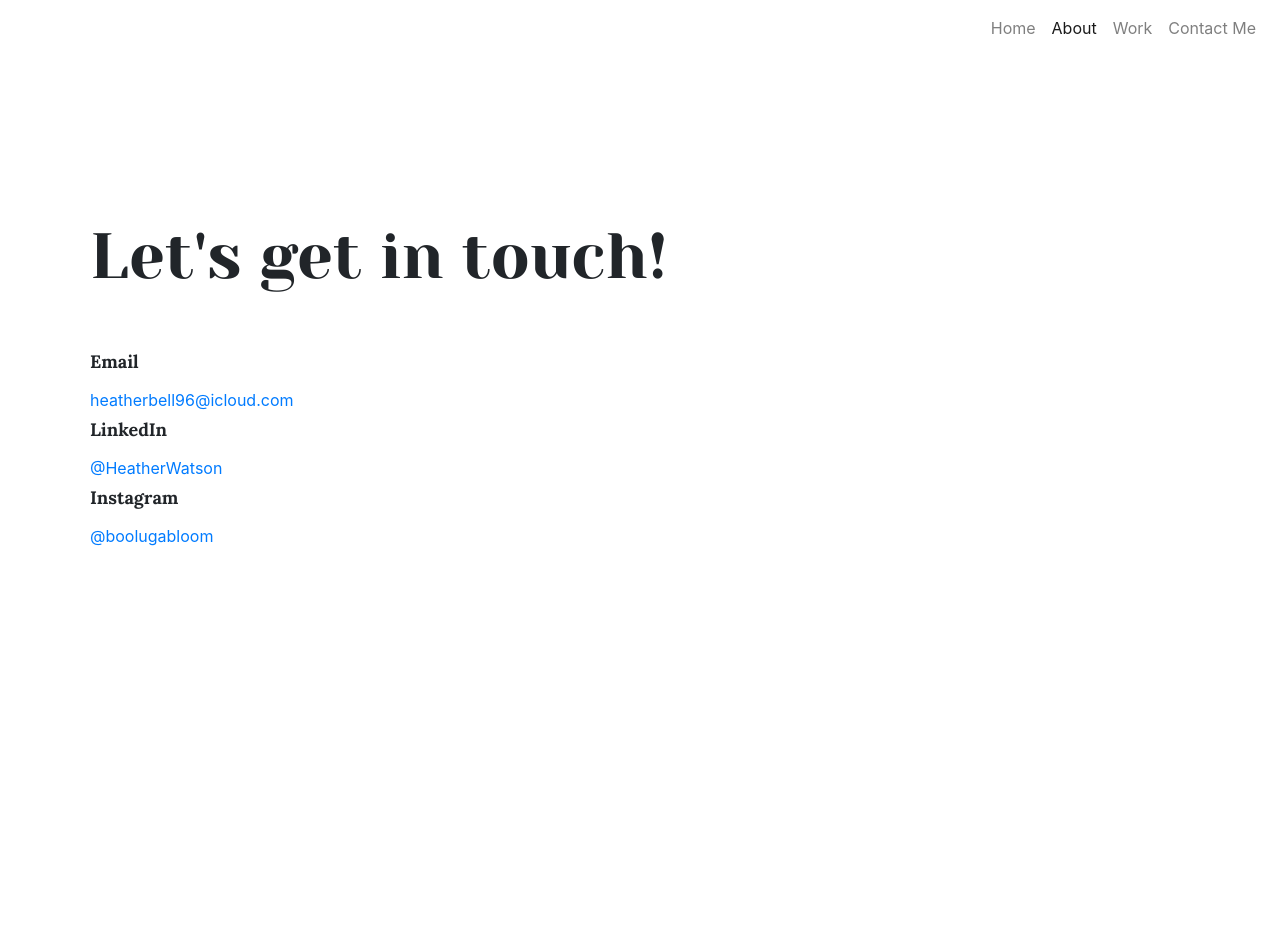
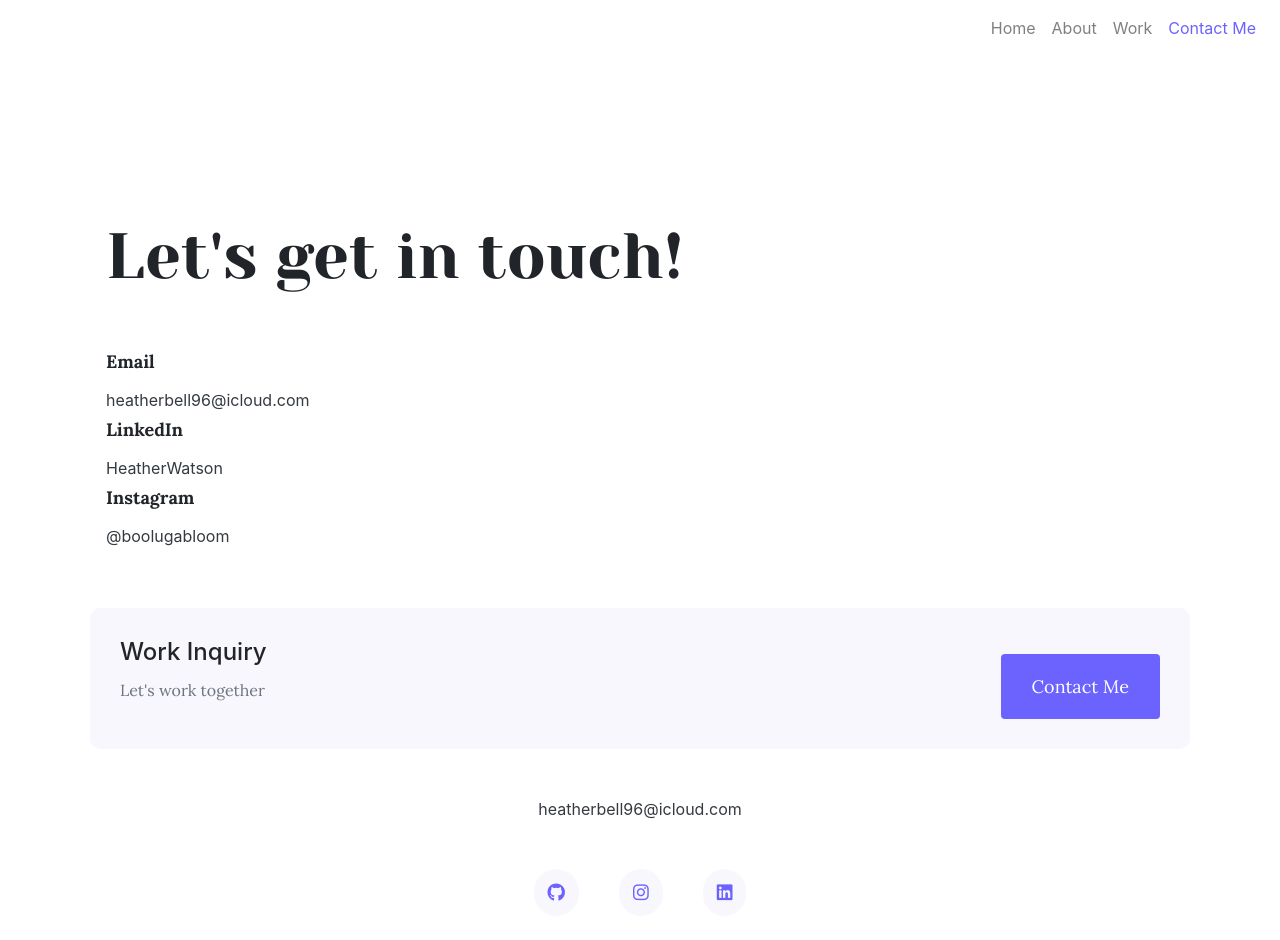
Before and after one commit to heatherwatson96/portfolio-project-shecodes, a plain HTML site: page contact.html in a window 1280 px wide. Before the commit the page ends 800 px from the top, so only its background shows below. Drawn offline with nearby package versions, Linux system fonts and the light colour scheme.

Commit message:
added footer to each page with social links, changed link colour on contact page and fixed layout on home page

```diff
--- a/contact.html
+++ b/contact.html
@@ -61,33 +61,72 @@
 
       <div class="collapse navbar-collapse" id="navbarNavAltMarkup">
         <div class="navbar-nav ml-auto">
-          <a class="black-links nav-item nav-link" href="#">Home </a>
-          <a class="black-links nav-item nav-link active" href="#"
-            >About <span class="sr-only">(current)</span></a
+          <a class="black-links nav-item nav-link" href="/">Home </a>
+          <a class="black-links nav-item nav-link" href="/about.html">About </a>
+          <a class="black-links nav-item nav-link" href="/work.html">Work</a>
+          <a class="black-links nav-item nav-link active" href="/contact.html"
+            >Contact Me <span class="sr-only">(current)</span></a
           >
-          <a class="black-links nav-item nav-link" href="#">Work</a>
-          <a class="black-links nav-item nav-link" href="#">Contact Me</a>
         </div>
       </div>
     </nav>
     <div class="content-container container">
-      <div class="content">
+      <div class="content ml-3">
         <h1 class="mb-5">Let's get in touch!</h1>
         <h3>Email</h3>
-        <a href="mailto:heatherbell96@icloud.com">heatherbell96@icloud.com</a>
+        <a href="mailto:heatherbell96@icloud.com" class="text-dark"
+          >heatherbell96@icloud.com</a
+        >
 
         <h3>LinkedIn</h3>
         <a
           href="https://www.linkedin.com/in/heather-watson-86a041167/"
+          class="text-dark"
           target="_blank"
-          >@HeatherWatson
+          >HeatherWatson
         </a>
         <h3>Instagram</h3>
 
-        <a href="https://www.instagram.com/boolugabloom/" target="_blank"
+        <a
+          href="https://www.instagram.com/boolugabloom/"
+          class="text-dark"
+          target="_blank"
           >@boolugabloom</a
         >
       </div>
+      <footer>
+        <div class="contact-box justify-content-between mb-5 d-none d-md-flex">
+          <div>
+            <h4>Work Inquiry</h4>
+            <p class="text-muted">Let's work together</p>
+          </div>
+          <div>
+            <a href="" class="btn btn-branding mt-3">Contact Me</a>
+          </div>
+        </div>
+        <div class="d-flex justify-content-center mb-5">
+          <a href="mailto:heatherbell96@icloud.com" class="text-dark"
+            >heatherbell96@icloud.com</a
+          >
+        </div>
+        <div class="social-links d-flex justify-content-center">
+          <a href="https://github.com/heatherwatson96" target="_blank">
+            <i class="fab fa-github"></i>
+          </a>
+          <a
+            href="https://www.instagram.com/boolugabloom/?hl=en-gb"
+            target="_blank"
+          >
+            <i class="fab fa-instagram"></i>
+          </a>
+          <a
+            href="https://www.linkedin.com/in/heather-watson-86a041167/"
+            target="_blank"
+          >
+            <i class="fab fa-linkedin"></i>
+          </a>
+        </div>
+      </footer>
     </div>
   </body>
 </html>
--- a/styles.css
+++ b/styles.css
@@ -2,6 +2,7 @@
   --primary-font: "Yeseva One", cursive;
   --secondary-font: "Lora", serif;
   --highlight: #6c63ff;
+  --secondary-color: #f9f7fe;
 }
 h1 {
   font-family: var(--primary-font);
@@ -35,12 +36,14 @@ h3 {
   color: white;
   background: var(--highlight);
   padding: 18px 30px;
+}
+.get-started {
   margin-top: 40px;
   margin-bottom: 180px;
 }
 .title,
 .hero {
-  background: #fef7f7;
+  background: var(--secondary-color);
 }
 .hero {
   padding-top: 180px;
@@ -107,7 +110,39 @@ h3 {
 .self-image {
   border-radius: 12px;
 }
-
+.navbar-light .navbar-nav .nav-link:hover,
+.navbar-light .navbar-nav .nav-link.active {
+  color: var(--highlight);
+}
+footer .email-link {
+  text-decoration: none;
+  color: black;
+  font-size: 24px;
+  text-align: center;
+}
+footer .email-link:hover {
+  color: var(--highlight);
+}
+footer .social-links a {
+  margin: 0 20px;
+  color: var(--highlight);
+  background: var(--secondary-color);
+  padding: 10px 14px;
+  font-size: 18px;
+  border-radius: 50px;
+}
+footer .social-links a:hover {
+  color: white;
+  background: var(--highlight);
+}
+footer .contact-box {
+  background: var(--secondary-color);
+  padding: 30px;
+  border-radius: 10px;
+}
+footer {
+  margin: 60px 0;
+}
 @media (max-width: 576px) {
   h1 {
     font-size: 58px;
```
Also changed, not shown: about.html (+6 -4 lines), index.html (+45 -8 lines), work.html (+40 -5 lines).
